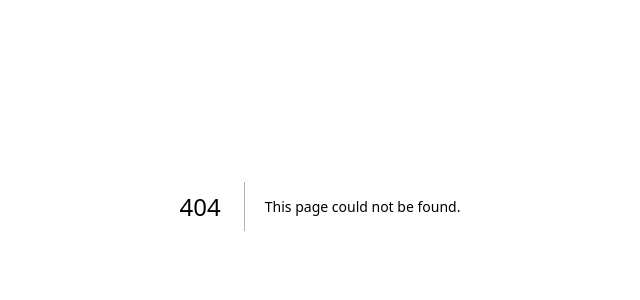
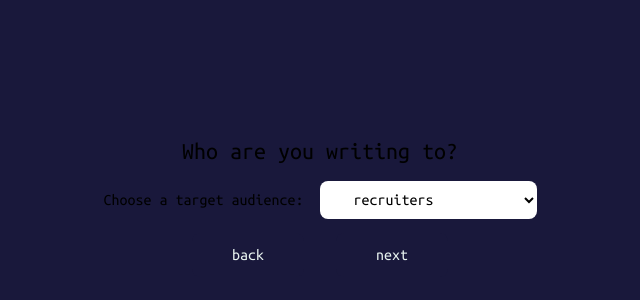
Before and after one commit to rayray39/hokkien-mee, a Next.js app: page /Audience in a window 1280 px wide. Before the commit this address had no page. Shown: the part 194-494 px from the top of the page, without its empty margins (320-960 px from the left). Built offline with nearby package versions, Linux system fonts and the light colour scheme.

Commit message:
Add select audience page after select style page

```diff
--- /dev/null
+++ b/src/app/Audience/page.tsx
@@ -0,0 +1,45 @@
+'use client'
+import { useState } from "react";
+import { useDataContext } from "../Contexts/DataContext";
+import NavButton from "../Components/NavButton";
+import { useRouter } from "next/navigation";
+
+export default function Audience() {
+    const { data, setData } = useDataContext();
+
+    const router = useRouter()
+
+    const [targetAudience, setTargetAudience] = useState<string>();
+
+    const goBack = () => {
+        // go back to select style page
+        router.back();
+    }
+
+    return (
+        <div className="w-1/2">
+            <div className="w-full text-center text-2xl font-medium">Who are you writing to?</div>
+
+            <div className="w-full text-center">
+                <label htmlFor="audience-select" className="mr-4">Choose a target audience:</label>
+                    <select
+                        name="audience-select"
+                        id="audience-select"
+                        className="mt-[14px] py-[10px] px-[30px] rounded-lg bg-white"
+                        value={targetAudience}
+                        onChange={(event) => setTargetAudience(event.target.value)}
+                    >
+                        <option value="recruiters">recruiters</option>
+                        <option value="industry-peers">industry peers</option>
+                        <option value="potential-clients">potential clients</option>
+                        <option value="general-network">general network</option>
+                    </select>
+            </div>
+
+            <div className="flex justify-center space-x-8">
+                <NavButton buttonText="back" onClickHandler={goBack}/>
+                <NavButton buttonText="next" onClickHandler={goBack}/>
+            </div>
+        </div>
+    )
+}
```
